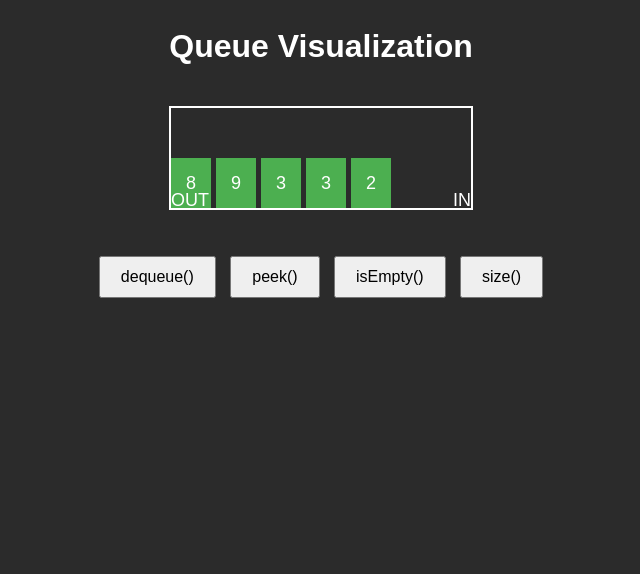
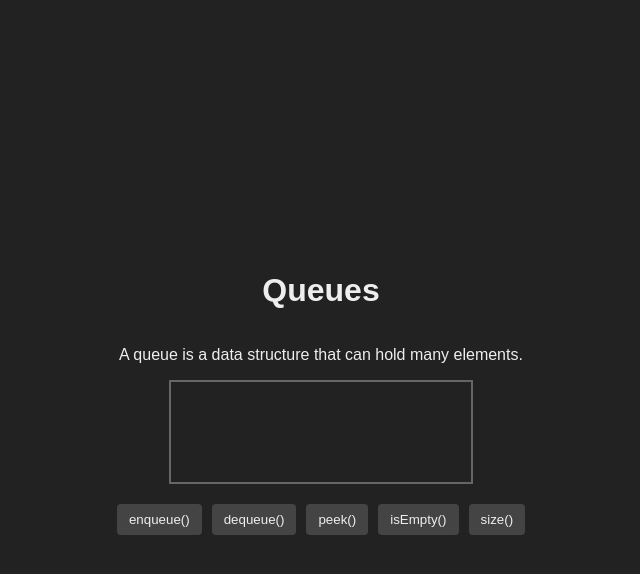
Before and after one commit to markjayson545/notionQueue, a plain HTML site: page index.html in a window 1280 px wide. Shown: the whole page, without its empty margins (319-959 px from the left). Drawn offline with Linux system fonts and the light colour scheme.

Commit message:
Update index.html

```diff
--- a/index.html
+++ b/index.html
@@ -3,148 +3,180 @@
 <head>
     <meta charset="UTF-8">
     <meta name="viewport" content="width=device-width, initial-scale=1.0">
-  <title>Queue Visualization</title>
+    <title>Queue Implementation</title>
     <style>
         body {
+            font-family: Arial, sans-serif;
             display: flex;
             flex-direction: column;
             align-items: center;
-      background-color: #2b2b2b;
-      color: white;
-      font-family: Arial, sans-serif;
-    }
-
-    h1 {
-      margin-top: 20px;
+            background-color: #222;
+            color: #eee;
+            height: 100vh;
+            margin: 0;
+            justify-content: center;
         }
 
         .queue-container {
+            width: 300px;
+            height: 100px;
+            border: 2px solid #666;
             display: flex;
             align-items: center;
-      margin-top: 20px;
-    }
-
-    .queue {
-      display: flex;
-      align-items: flex-end;
-      border: 2px solid white;
-      height: 100px;
-      width: 300px;
+            justify-content: space-between;
+            overflow: hidden;
+            margin-bottom: 20px;
             position: relative;
         }
 
-    .queue div {
+        .queue-element {
             width: 40px;
-      height: 0;
-      margin-right: 5px;
-      background-color: #4CAF50;
-      display: flex;
-      align-items: center;
-      justify-content: center;
-      font-size: 18px;
-      color: white;
-      transition: height 0.3s ease;
+            height: 80px;
+            background-color: #444;
+            color: #fff;
+            text-align: center;
+            line-height: 80px;
+            margin: 0 5px;
+            border-radius: 5px;
+            opacity: 0;
+            transform: translateX(-20px);
+            animation: slideIn 0.3s forwards;
         }
 
-    .controls {
-      margin-top: 20px;
+        .queue-element.removing {
+            animation: slideOut 0.3s forwards;
         }
 
-    .controls button {
-      margin: 5px;
-      padding: 10px 20px;
-      font-size: 16px;
-      cursor: pointer;
+        @keyframes slideIn {
+            to {
+                opacity: 1;
+                transform: translateX(0);
+            }
         }
 
-    .in-out-labels {
+        @keyframes slideOut {
+            to {
+                opacity: 0;
+                transform: translateX(20px);
+            }
+        }
+
+        .buttons {
             display: flex;
-      justify-content: space-between;
-      width: 300px;
-      position: relative;
-      top: -20px;
+            gap: 10px;
+        }
+
+        button {
+            padding: 8px 12px;
+            background-color: #444;
+            color: #eee;
+            border: none;
+            border-radius: 4px;
+            cursor: pointer;
+            transition: background-color 0.3s;
+        }
+
+        button:hover {
+            background-color: #666;
+        }
+
+        .result {
+            margin-top: 15px;
+            font-size: 18px;
         }
 
         .label {
-      font-size: 18px;
-      color: white;
+            position: absolute;
+            top: -25px;
+            color: #aaa;
+            font-size: 14px;
+        }
+
+        .label.left {
+            left: 5px;
+        }
+
+        .label.right {
+            right: 5px;
         }
     </style>
 </head>
 <body>
-  <h1>Queue Visualization</h1>
-  <div class="queue-container">
-    <div class="queue" id="queue"></div>
+    <h1>Queues</h1>
+    <p>A queue is a data structure that can hold many elements.</p>
+
+    <div class="queue-container" id="queueContainer">
+        <div class="label left">OUT</div>
+        <div class="label right">IN</div>
     </div>
-  <div class="in-out-labels">
-    <span class="label">OUT</span>
-    <span class="label">IN</span>
-  </div>
-  <div class="controls">
+
+    <div class="buttons">
+        <button onclick="enqueue()">enqueue()</button>
         <button onclick="dequeue()">dequeue()</button>
         <button onclick="peek()">peek()</button>
         <button onclick="isEmpty()">isEmpty()</button>
         <button onclick="size()">size()</button>
     </div>
-  <p id="result"></p>
+
+    <div class="result" id="result"></div>
 
     <script>
-    const queue = [];
-    const maxElements = 5;
-    let interval;
+        let queue = [];
+        let nextValue = 1;
+
+        function renderQueue() {
+            const queueContainer = document.getElementById('queueContainer');
+            queueContainer.innerHTML = '<div class="label left">OUT</div><div class="label right">IN</div>';
+            queue.forEach(value => {
+                const element = document.createElement('div');
+                element.className = 'queue-element';
+                element.innerText = value;
+                queueContainer.appendChild(element);
+            });
+        }
 
         function enqueue() {
-      if (queue.length < maxElements) {
-        const element = Math.floor(Math.random() * 9) + 1; // Random number for each element
-        queue.push(element);
-        updateQueueUI();
-      }
+            queue.push(nextValue++);
+            renderQueue();
+            document.getElementById('result').innerText = `Enqueued ${queue[queue.length - 1]}`;
         }
 
         function dequeue() {
-      if (queue.length > 0) {
-        queue.shift();
-        updateQueueUI();
+            if (queue.length === 0) {
+                document.getElementById('result').innerText = "Queue is empty. Cannot dequeue.";
+            } else {
+                // Add "removing" class to first element for slide-out animation
+                const queueContainer = document.getElementById('queueContainer');
+                const firstElement = queueContainer.children[2]; // Skipping the OUT label
+                firstElement.classList.add('removing');
+
+                // Wait for the animation to complete before actually removing the element
+                firstElement.addEventListener('animationend', () => {
+                    const value = queue.shift();
+                    renderQueue();
+                    document.getElementById('result').innerText = `Dequeued ${value}`;
+                }, { once: true });
             }
         }
 
         function peek() {
-      const result = queue.length > 0 ? queue[0] : "Queue is empty";
-      document.getElementById("result").innerText = "Peek: " + result;
+            if (queue.length === 0) {
+                document.getElementById('result').innerText = "Queue is empty. Nothing to peek.";
+            } else {
+                const value = queue[0];
+                document.getElementById('result').innerText = `Front element is ${value}`;
+            }
         }
 
         function isEmpty() {
-      document.getElementById("result").innerText = queue.length === 0 ? "Queue is empty" : "Queue is not empty";
+            const empty = queue.length === 0;
+            document.getElementById('result').innerText = `Queue is ${empty ? "empty" : "not empty"}`;
         }
 
         function size() {
-      document.getElementById("result").innerText = "Size: " + queue.length;
+            const queueSize = queue.length;
+            document.getElementById('result').innerText = `Queue size is ${queueSize}`;
         }
-
-    function updateQueueUI() {
-      const queueContainer = document.getElementById("queue");
-      queueContainer.innerHTML = "";
-
-      queue.forEach(element => {
-        const div = document.createElement("div");
-        div.innerText = element;
-        div.style.height = "50px"; // Fixed height for all elements
-        queueContainer.appendChild(div);
-      });
-    }
-
-    // Start auto-enqueue at intervals
-    function startAutoEnqueue() {
-      interval = setInterval(enqueue, 1000); // Enqueue every 1 second
-    }
-
-    // Stop auto-enqueue
-    function stopAutoEnqueue() {
-      clearInterval(interval);
-    }
-
-    // Initialize auto-enqueue on load
-    window.onload = startAutoEnqueue;
     </script>
 </body>
 </html>
```
Lines whose indentation alone changed are shown as unchanged.
